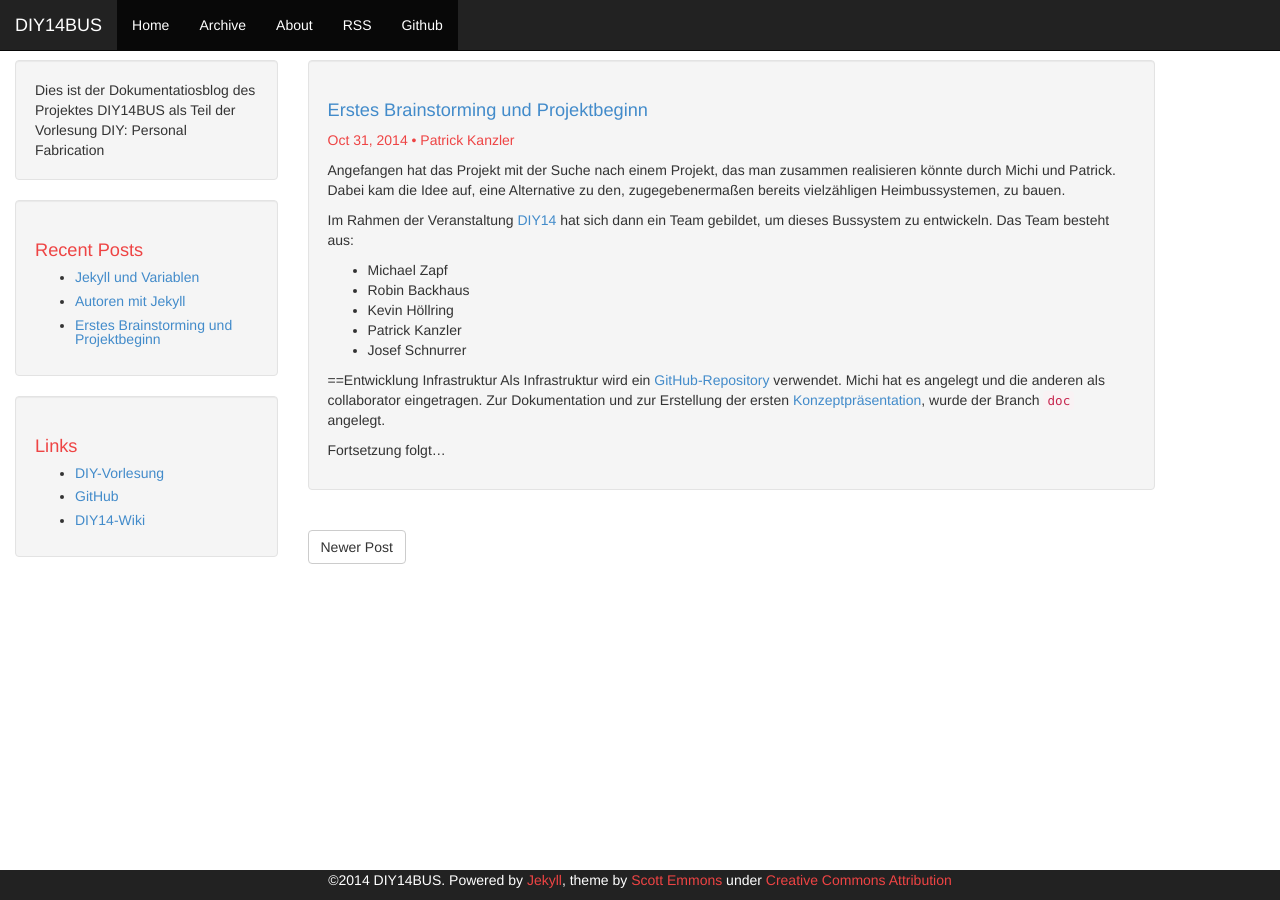
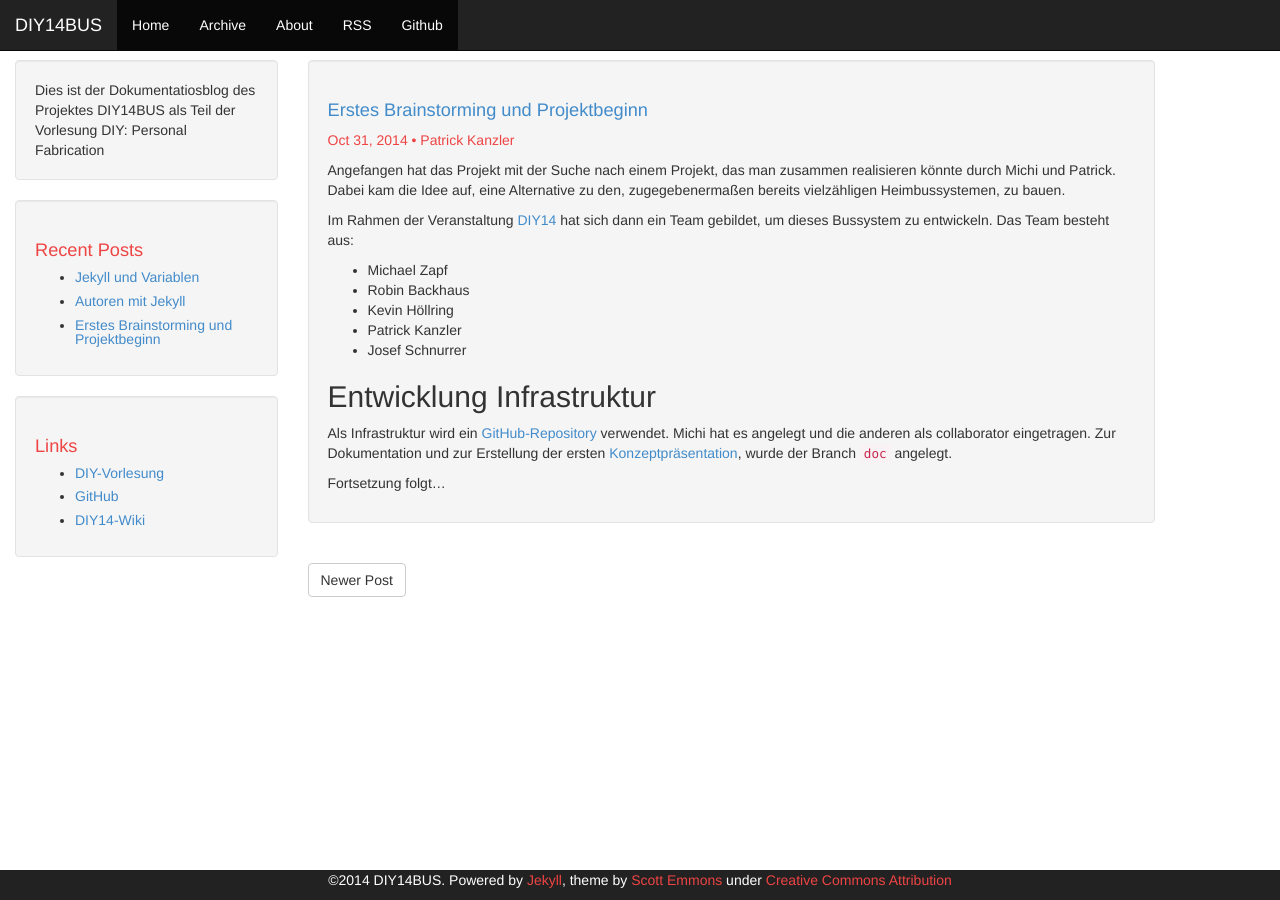
Before and after one commit to michz/diy14bus, a Jekyll site: the page built from _posts/2014-10-31-erstes-brainstorming-und-projektbeginn.markdown, in a window 1280 px wide. Built offline with Jekyll 4.4.1, drawn with Linux system fonts in a browser that asks for light colours; Markdown is read by kramdown in place of the engine named in the settings.

Commit message:
Patrick ist zu blöd die richtigen Zeichen für Header zu verwenden...

```diff
--- a/_posts/2014-10-31-erstes-brainstorming-und-projektbeginn.markdown
+++ b/_posts/2014-10-31-erstes-brainstorming-und-projektbeginn.markdown
@@ -19,7 +19,7 @@ Das Team besteht aus:
 * Patrick Kanzler
 * Josef Schnurrer
 
-==Entwicklung Infrastruktur
+## Entwicklung Infrastruktur
 Als Infrastruktur wird ein [GitHub-Repository][github] verwendet.
 Michi hat es angelegt und die anderen als collaborator eingetragen.
 Zur Dokumentation und zur Erstellung der ersten [Konzeptpräsentation][presentation], wurde der Branch `doc` angelegt.
```
